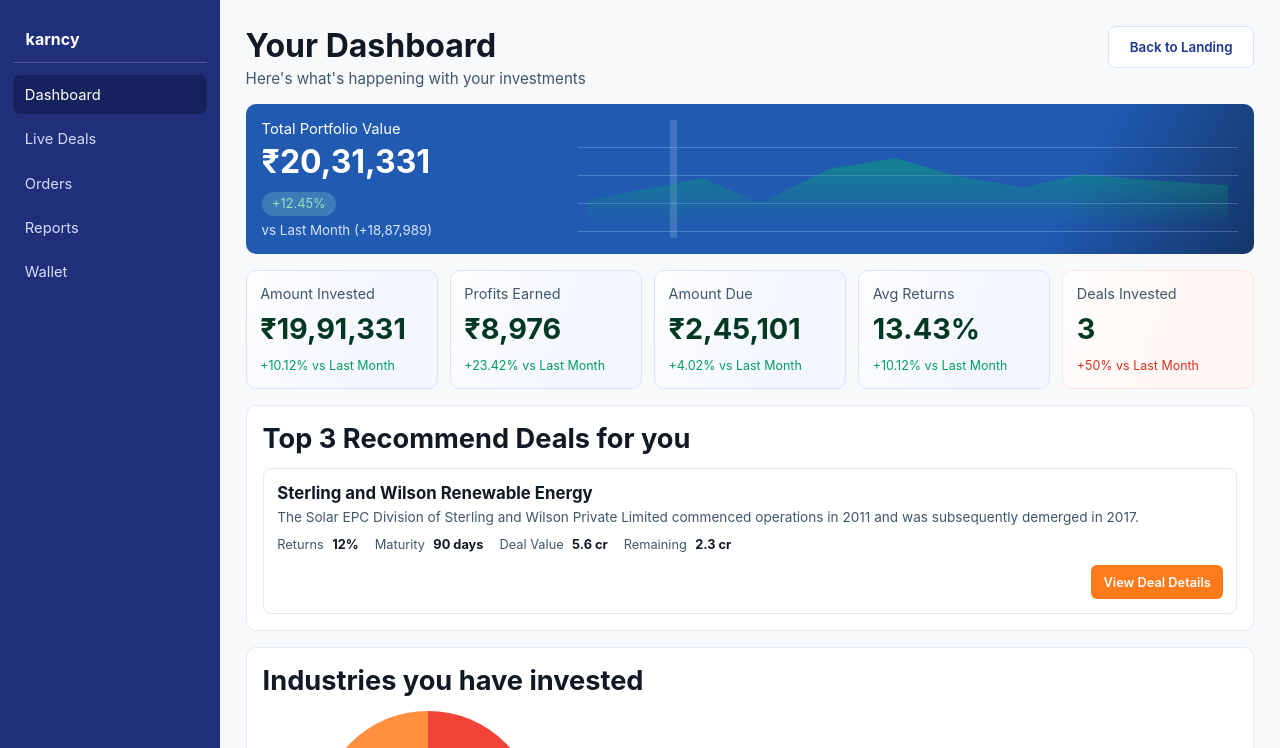
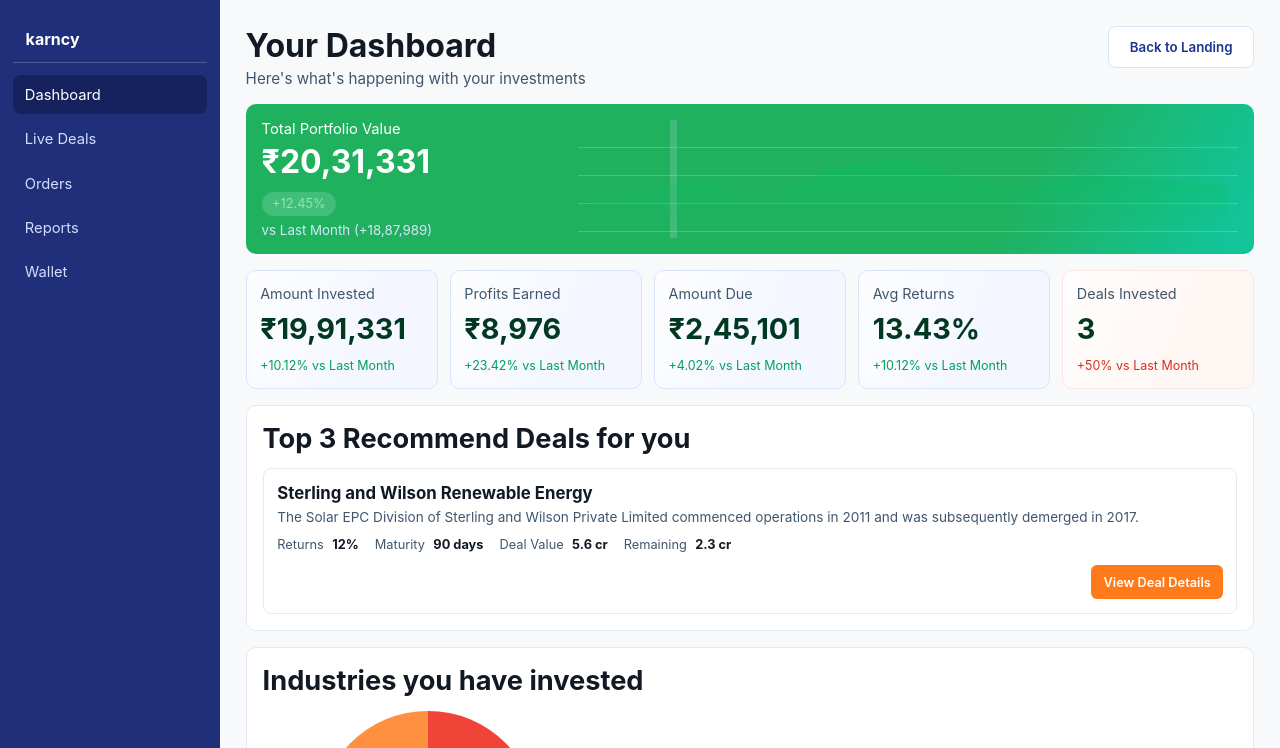
Before and after one commit to vivekkarncy-rgb/tester, a plain HTML site: page index.html in a window 1280 px wide. Both pictures are taken after a click on the button "Shop". Shown: the top 748 px of the page. Drawn offline with Linux system fonts and the light colour scheme.

Commit message:
changed colors

```diff
--- a/styles.css
+++ b/styles.css
@@ -516,7 +516,7 @@ button {
   display: grid;
   grid-template-columns: 300px 1fr;
   gap: 1rem;
-  background: linear-gradient(118deg, #205ab1 80%, #12305d 103%);
+  background: linear-gradient(118deg, rgba(32, 177, 95, 1) 75%, rgba(18, 196, 152, 1) 97%);
   color: #fff;
 }
 
```
